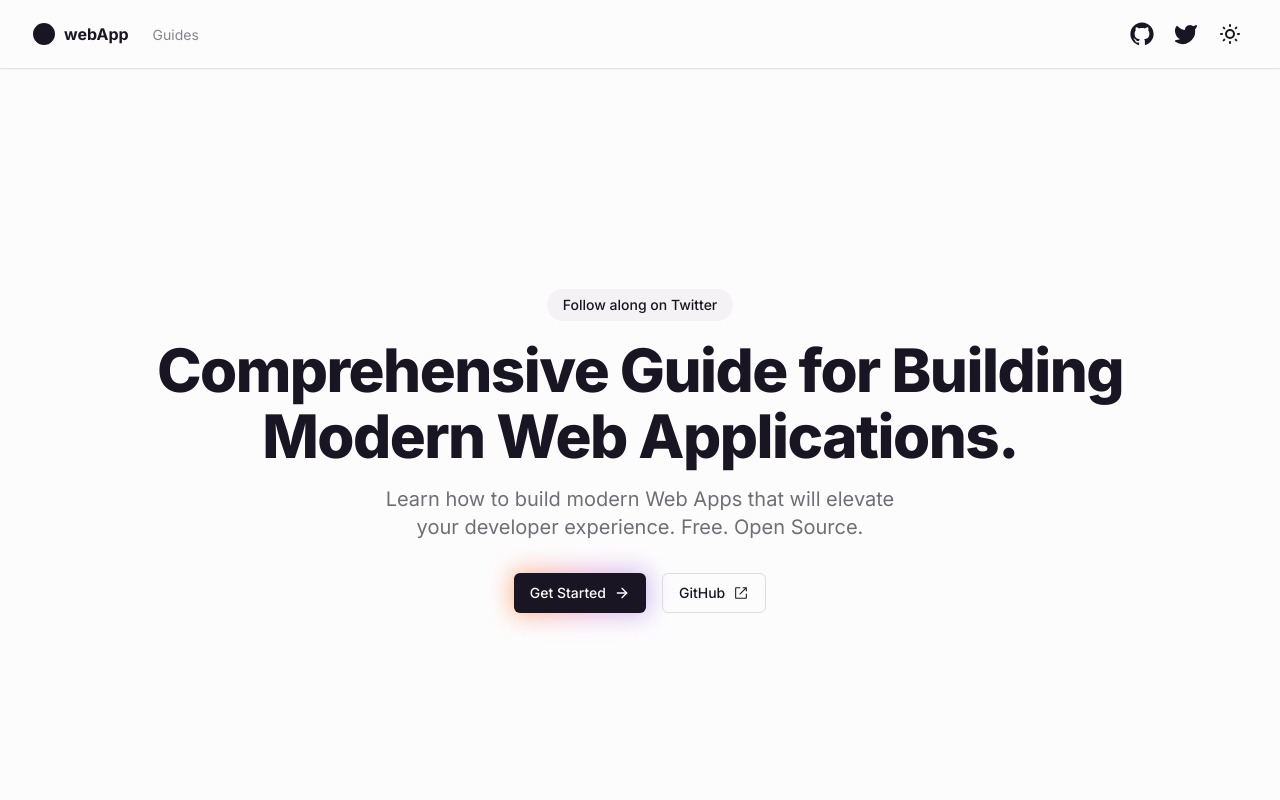
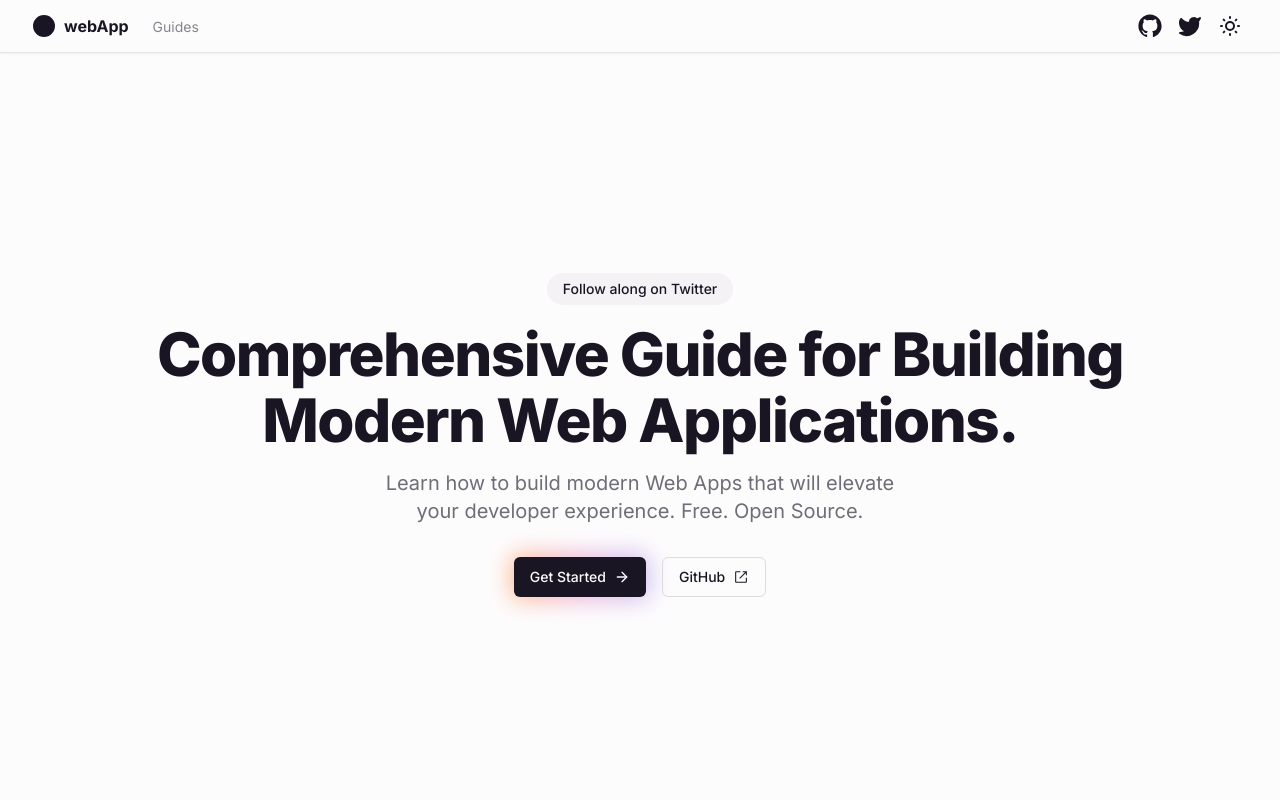
Before and after one commit to SameerJadav/webApp, a Next.js app: page / in a window 1280 px wide. Shown: the top 800 px of the page. Built offline with nearby package versions, Linux system fonts and the light colour scheme.

Commit message:
style: Improve spacing in site header

```diff
--- a/src/components/site-header.tsx
+++ b/src/components/site-header.tsx
@@ -15,7 +15,7 @@
 export function SiteHeader() {
   return (
     <header className="sticky top-0 z-40 w-full border-b bg-[--mauve1] shadow-sm">
-      <div className="container flex items-center justify-between py-4">
+      <div className="container flex items-center justify-between py-2">
         <div className="flex items-center gap-6">
           <Link href="/" className="flex items-center gap-2">
             <Icons.logo className="hidden h-6 w-6 md:inline-block" />
@@ -24,7 +24,7 @@
           </Link>
           <MainNav />
         </div>
-        <nav className="flex items-center space-x-2">
+        <nav className="flex items-center gap-1">
           <a href={siteConfig.links.github} target="_blank" rel="noreferrer">
             <div
               className={cn(
```
